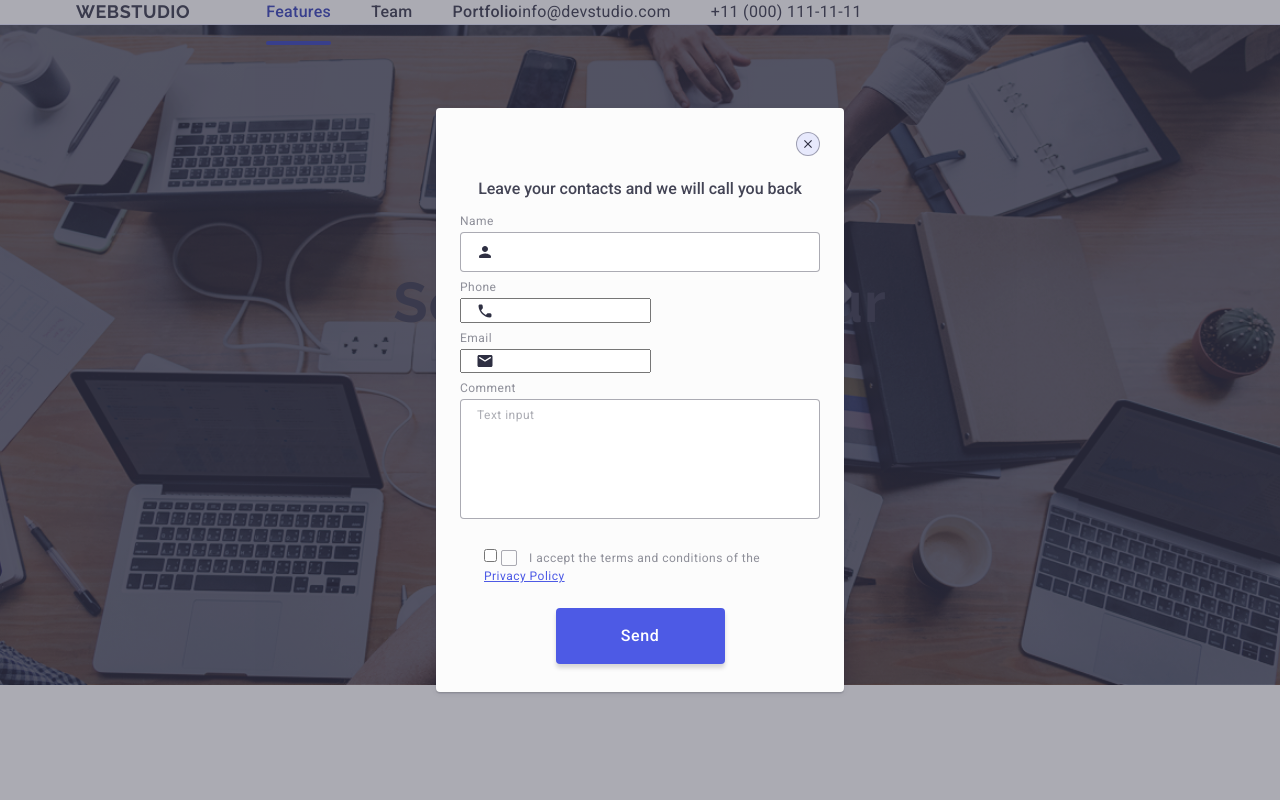
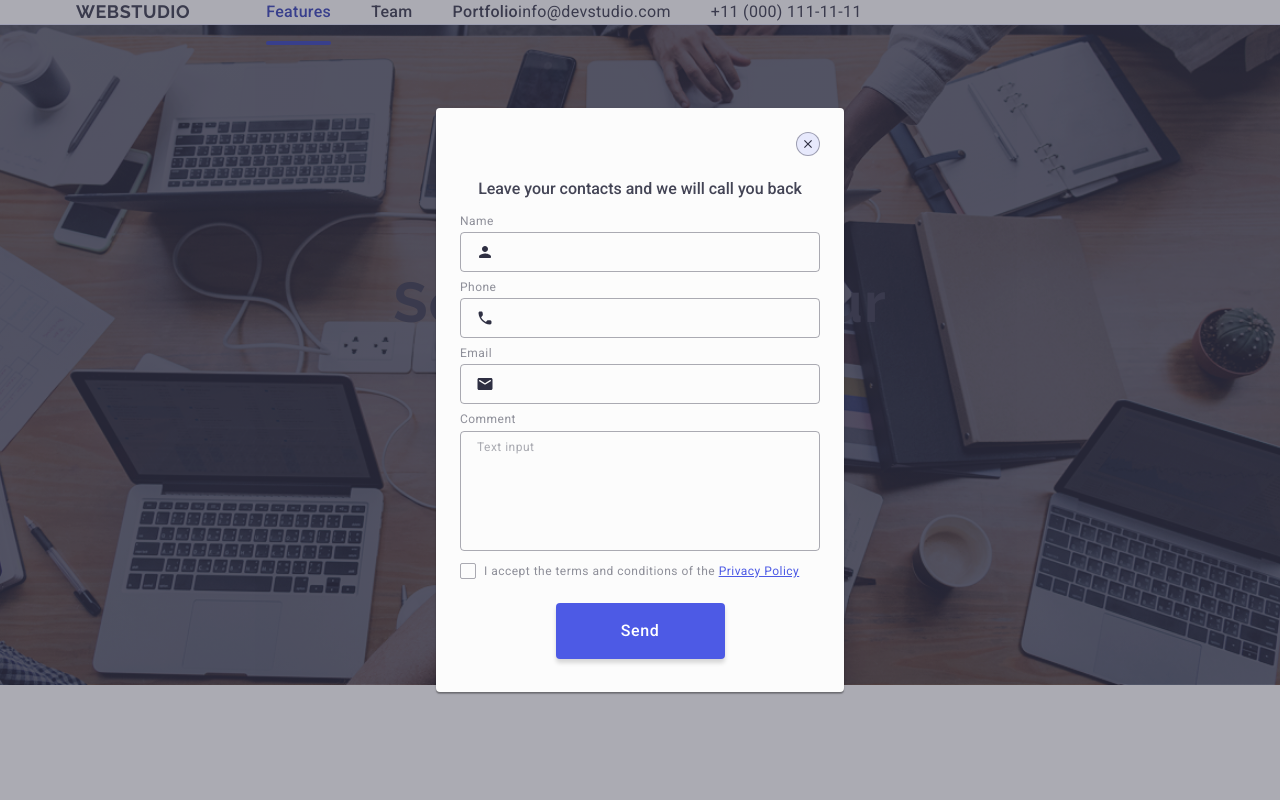
Before and after one commit to svitlana-hnylytska/goit-markup-hw-05, a plain HTML site: page index.html in a window 1280 px wide. Shown: the top 800 px of the page. Drawn offline with nearby package versions, Linux system fonts and the light colour scheme.

Commit message:
fix2 all

```diff
--- a/css/modal.css
+++ b/css/modal.css
@@ -38,9 +38,9 @@
     background-color: #fcfcfc;
 
     box-shadow:
-        0 2px 1px rgba(46, 47, 66, 0.08),
-        0 1px 1px rgba(46, 47, 66, 0.16),
-        0 1px 6px rgba(46, 47, 66, 0.08);
+        0 1px 1px 0 rgba(0, 0, 0, 0.14),
+        0 1px 3px 0 rgba(0, 0, 0, 0.12),
+        0 2px 1px 0 rgba(0, 0, 0, 0.2);
 
 }
 
@@ -104,10 +104,6 @@
     margin-bottom: 4px;
 }
 
-.modal-input {
-    padding-left: 38px;
-}
-
 .input-wrapper {
     position: relative;
 }
@@ -122,12 +118,18 @@
     border-radius: 4px;
 
     outline: transparent;
+    background-color: transparent;
 
     transition: border-color 250ms cubic-bezier(0.4, 0, 0.2, 1);
 }
 
 .modal-input:focus {
     border-color: #4d5ae5;
+}
+
+.modal-input,
+.textarea {
+    background-color: transparent;
 }
 
 .input-wrapper-svg {
@@ -181,7 +183,21 @@
 }
 
 .checkbox-field {
-    margin: 24px;
+    margin-top: 8px;
+    margin-bottom: 24px;
+}
+
+.checkbox-field input[type="checkbox"] {
+    position: absolute;
+    opacity: 0;
+    width: 1px;
+    height: 1px;
+    pointer-events: none;
+}
+
+.checkbox-field label {
+    display: flex;
+    align-items: center;
 }
 
 .checkbox-icon {
--- a/index.html
+++ b/index.html
@@ -413,7 +413,7 @@
                         <svg class="input-wrapper-svg" width="18" height="24">
                             <use href="./images/icons.svg#icon-phone"></use>
                         </svg>
-                        <input type="tel" id="user-phone" name="phone">
+                        <input class="modal-input" type="tel" id="user-phone" name="phone">
                     </div>
                 </div>
 
@@ -425,7 +425,7 @@
                         <svg class="input-wrapper-svg" width="18" height="24">
                             <use href="./images/icons.svg#icon-email"></use>
                         </svg>
-                        <input type="email" id="user-email" name="email">
+                        <input class="modal-input" type="email" id="user-email" name="email">
                     </div>
                 </div>
 
```
